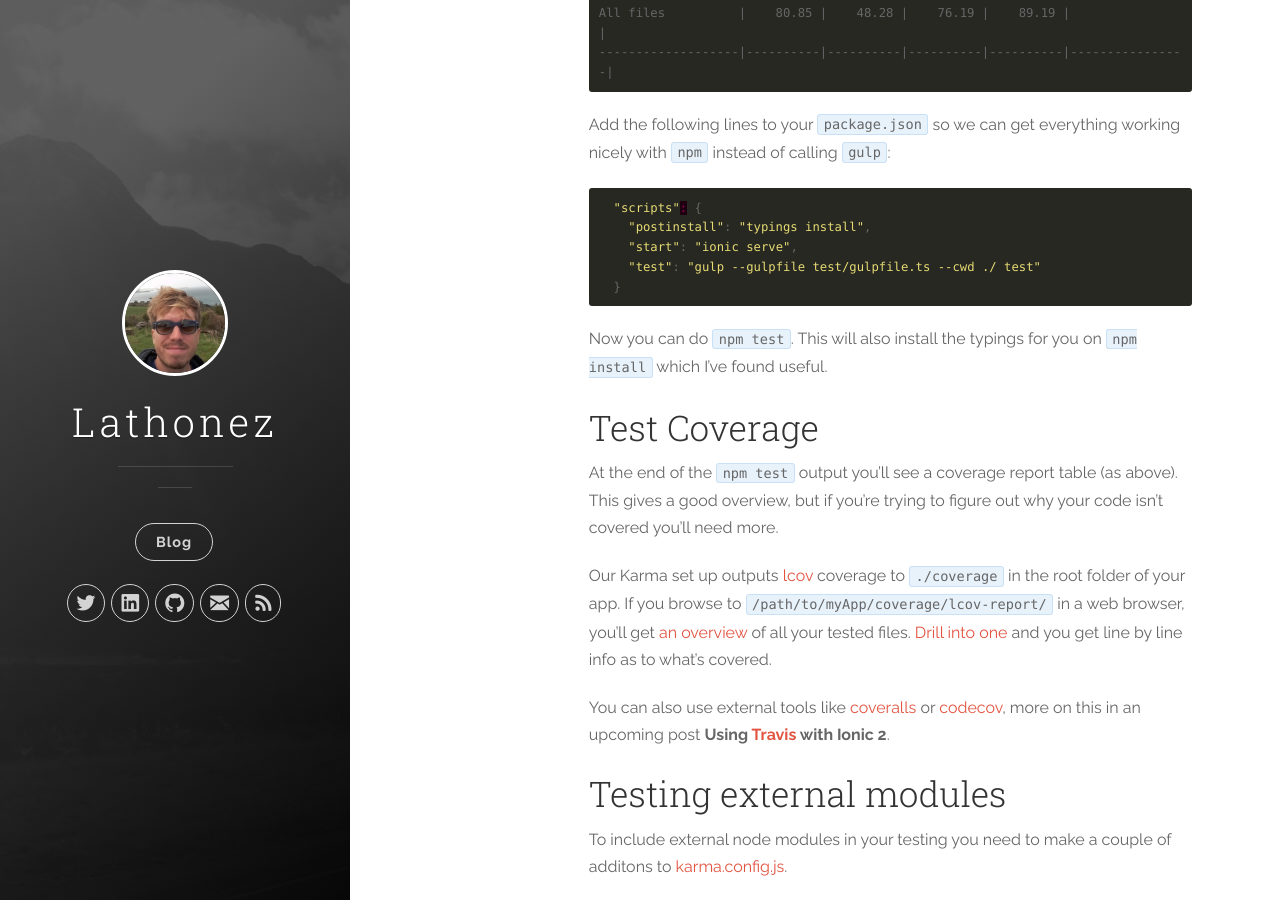
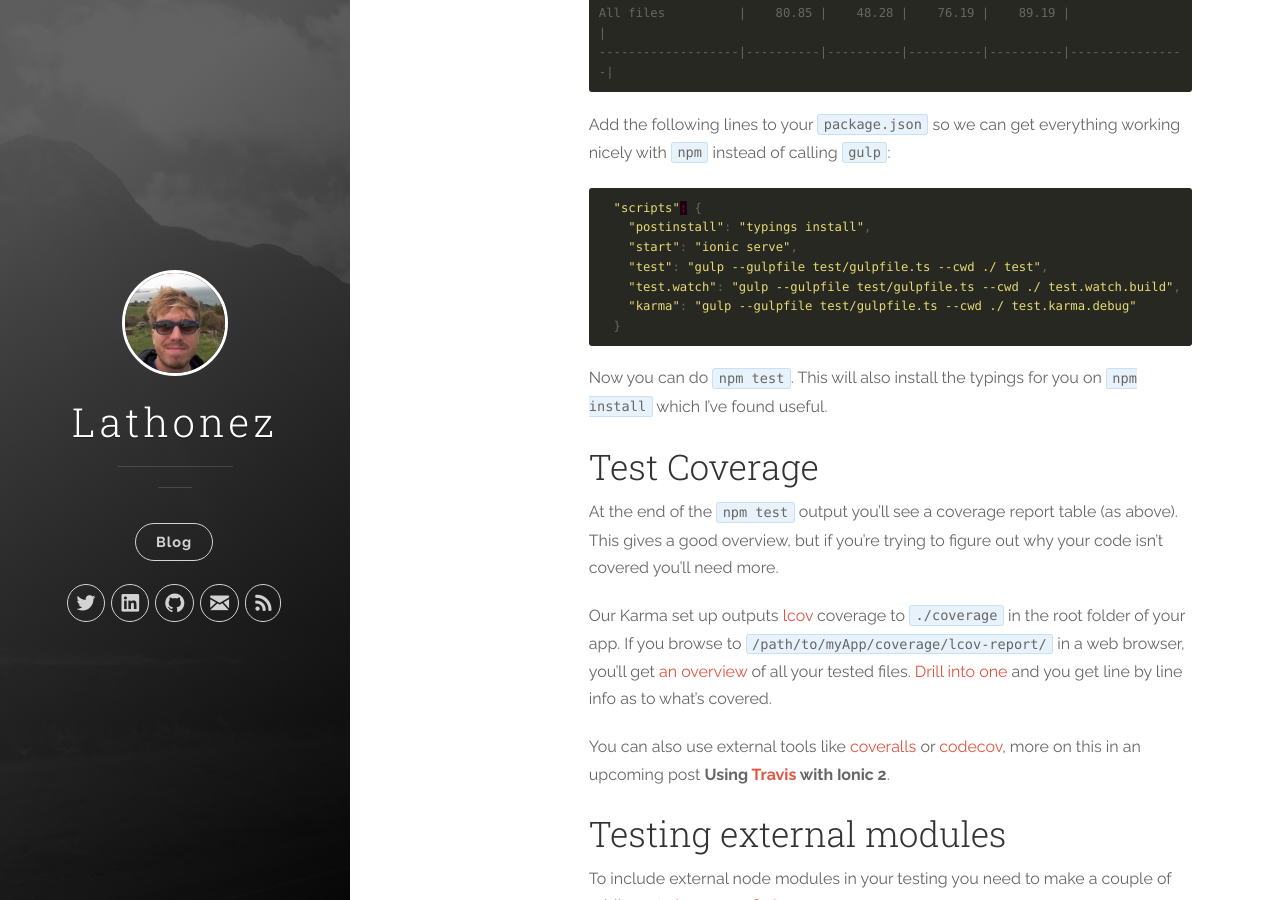
Before and after one commit to lathonez/lathonez.github.io, a Jekyll site: the page built from _posts/2016-02-21-ionic-2-unit-testing.markdown, in a window 1280 px wide and 900 px high, scrolled down 8058 px. Built offline with Jekyll 4.4.1, drawn with Linux system fonts in a browser that asks for light colours; nearby versions of some CDN libraries.

Commit message:
Adding test watch to package

````diff
--- a/_posts/2016-02-21-ionic-2-unit-testing.markdown
+++ b/_posts/2016-02-21-ionic-2-unit-testing.markdown
@@ -332,7 +332,9 @@ Add the following lines to your `package.json` so we can get everything working
   "scripts": {
     "postinstall": "typings install",
     "start": "ionic serve",
-    "test": "gulp --gulpfile test/gulpfile.ts --cwd ./ test"
+    "test": "gulp --gulpfile test/gulpfile.ts --cwd ./ test",
+    "test.watch": "gulp --gulpfile test/gulpfile.ts --cwd ./ test.watch.build",
+    "karma": "gulp --gulpfile test/gulpfile.ts --cwd ./ test.karma.debug"
   }
 ```
 
````
